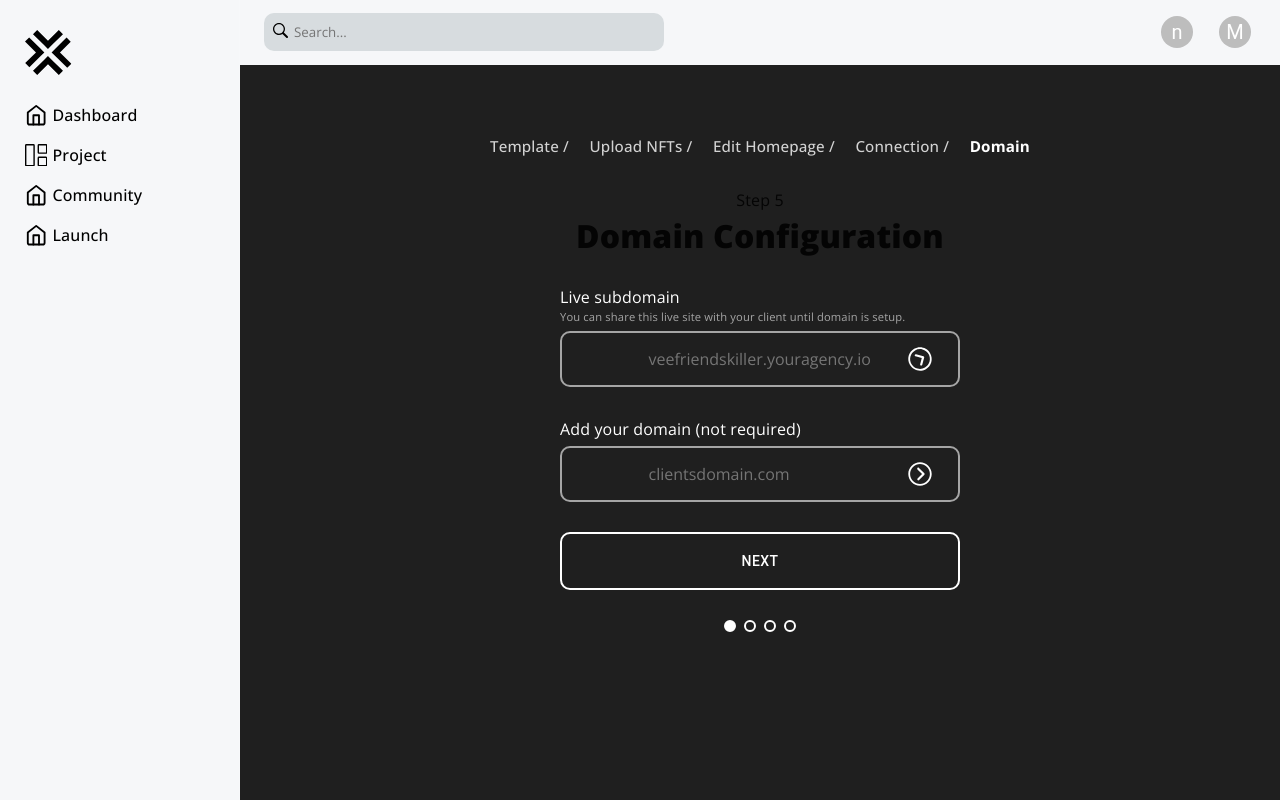
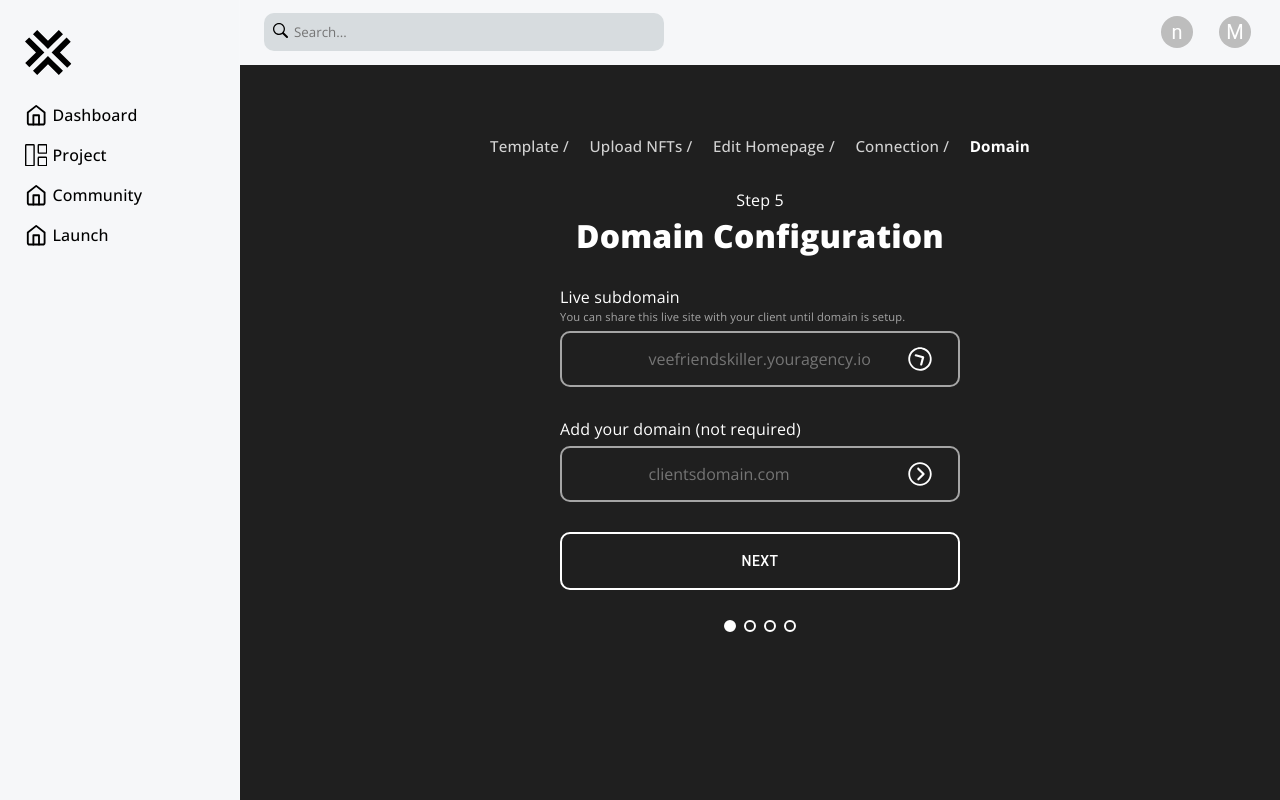
Before and after one commit to NAYMUR143/main_xtraverse, a Next.js app: page /dashboard/createproject/domain in a window 1280 px wide. Built offline with nearby package versions, Linux system fonts and the light colour scheme.

Commit message:
fix color

```diff
--- a/pages/dashboard/createproject/domain/index.js
+++ b/pages/dashboard/createproject/domain/index.js
@@ -39,8 +39,11 @@ const Wrapper = styled.div`
 `;
 const Step = styled.div`
   text-align: center;
+  color: #fff;
+
   h1 {
     font-weight: 800;
+    color: #fff;
   }
 `;
 
```
